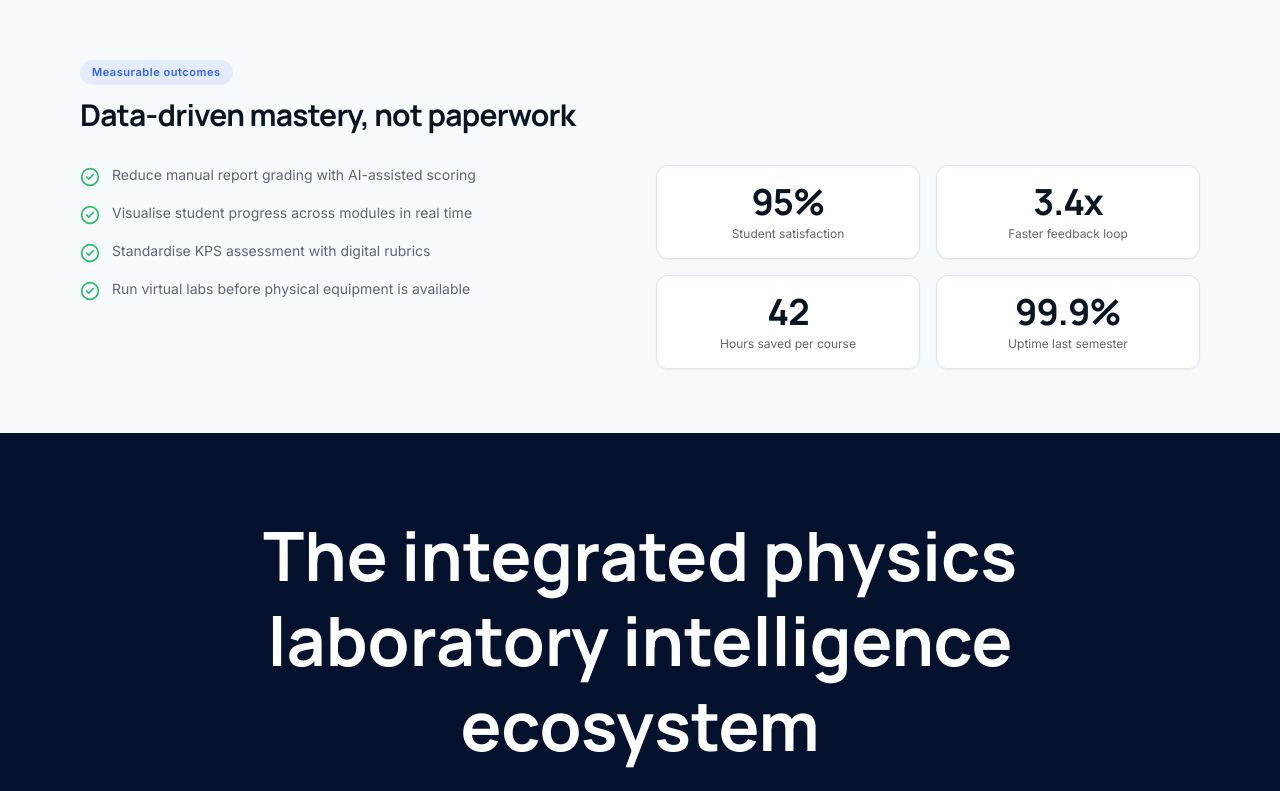
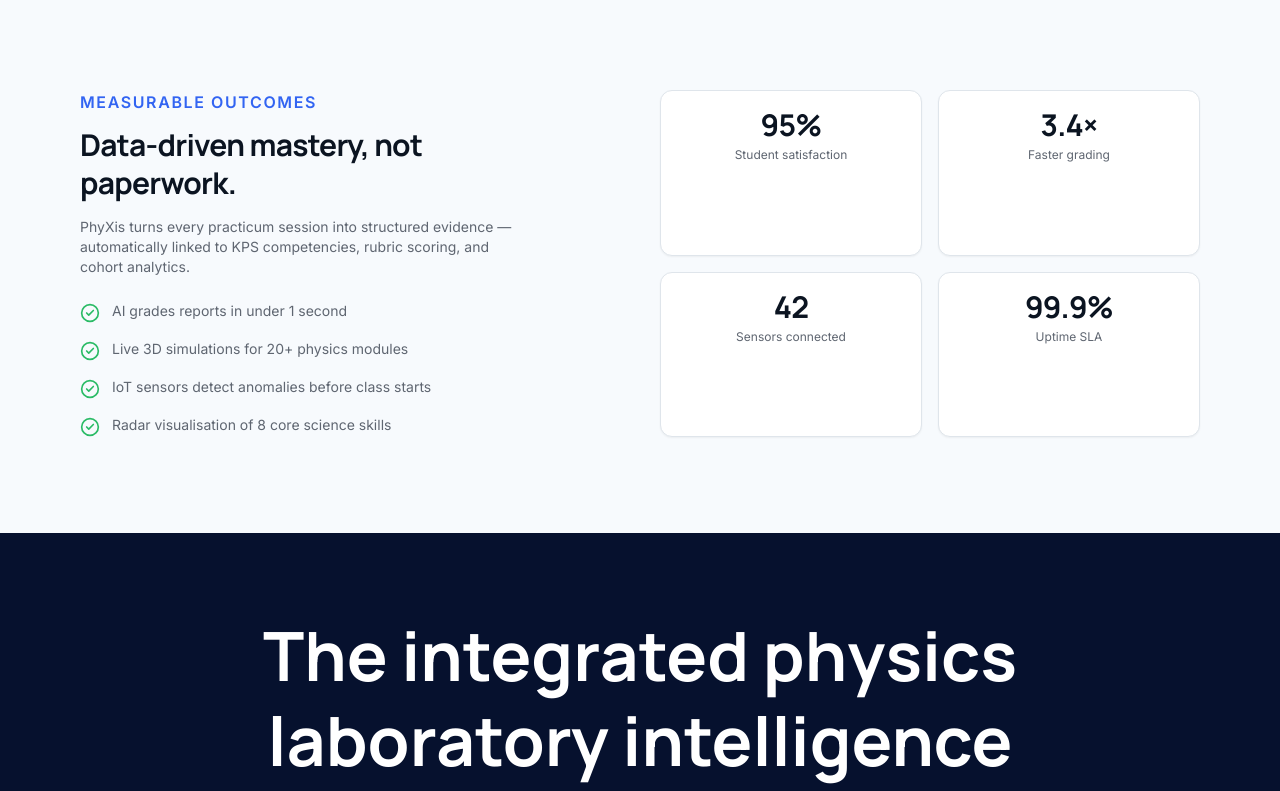
Before and after one commit to kemal-faza/phyxis, a Next.js app: page / in a window 1280 px wide. Shown: the part 1508-2299 px from the top of the page. Built offline with nearby package versions, Linux system fonts and the light colour scheme.

Commit message:
feat: rebuild stats section with Figma copy and layout

```diff
--- a/features/landing/components/StatsSection.tsx
+++ b/features/landing/components/StatsSection.tsx
@@ -1,32 +1,38 @@
 import { Card } from '@/components/ui/Card'
 import { CheckCircle2 } from 'lucide-react'
+import { LandingContainer } from '@/features/landing/components/LandingContainer'
+import { LandingSection } from '@/features/landing/components/LandingSection'
+import { LandingEyebrow } from '@/features/landing/components/LandingEyebrow'
+import { LandingHeading } from '@/features/landing/components/LandingHeading'
 
 const POINTS = [
-  'Reduce manual report grading with AI-assisted scoring',
-  'Visualise student progress across modules in real time',
-  'Standardise KPS assessment with digital rubrics',
-  'Run virtual labs before physical equipment is available',
+  'AI grades reports in under 1 second',
+  'Live 3D simulations for 20+ physics modules',
+  'IoT sensors detect anomalies before class starts',
+  'Radar visualisation of 8 core science skills',
 ]
 
 const STATS = [
   { value: '95%', label: 'Student satisfaction' },
-  { value: '3.4x', label: 'Faster feedback loop' },
-  { value: '42', label: 'Hours saved per course' },
-  { value: '99.9%', label: 'Uptime last semester' },
+  { value: '3.4×', label: 'Faster grading' },
+  { value: '42', label: 'Sensors connected' },
+  { value: '99.9%', label: 'Uptime SLA' },
 ]
 
 export function StatsSection() {
   return (
-    <section id="outcomes" className="bg-background py-16">
-      <div className="mx-auto max-w-6xl px-4">
-        <div className="mb-3 inline-flex rounded-full bg-primary/10 px-3 py-1 text-label text-primary">
-          Measurable outcomes
-        </div>
-        <h2 className="mb-8 font-heading text-headline-lg text-foreground">
-          Data-driven mastery, not paperwork
-        </h2>
-        <div className="grid gap-8 lg:grid-cols-2">
-          <ul className="space-y-4">
+    <LandingSection id="outcomes" className="bg-background">
+      <LandingContainer>
+        <div className="grid gap-10 lg:grid-cols-2">
+          <div>
+            <LandingEyebrow className="mb-3 inline-block">Measurable outcomes</LandingEyebrow>
+            <LandingHeading as="h2" variant="section">
+              Data-driven mastery, not<br />paperwork.
+            </LandingHeading>
+            <p className="mt-4 max-w-md text-body text-muted">
+              PhyXis turns every practicum session into structured evidence — automatically linked to KPS competencies, rubric scoring, and cohort analytics.
+            </p>
+            <ul className="mt-6 space-y-4">
               {POINTS.map((point) => (
                 <li key={point} className="flex items-start gap-3 text-body text-muted">
                   <CheckCircle2 size={20} className="mt-0.5 shrink-0 text-success" />
@@ -34,16 +40,17 @@
                 </li>
               ))}
             </ul>
+          </div>
           <div className="grid grid-cols-2 gap-4">
             {STATS.map(({ value, label }) => (
               <Card key={label} className="text-center">
-                <div className="font-heading text-headline-xl text-foreground">{value}</div>
+                <div className="font-heading text-headline-lg font-bold text-foreground">{value}</div>
                 <div className="mt-1 text-body-sm text-muted">{label}</div>
               </Card>
             ))}
           </div>
         </div>
-      </div>
-    </section>
+      </LandingContainer>
+    </LandingSection>
   )
 }
```
Also changed, not shown: 1 other file (tests, documents, lock files or other folders). Lines whose indentation alone changed are shown as unchanged.
